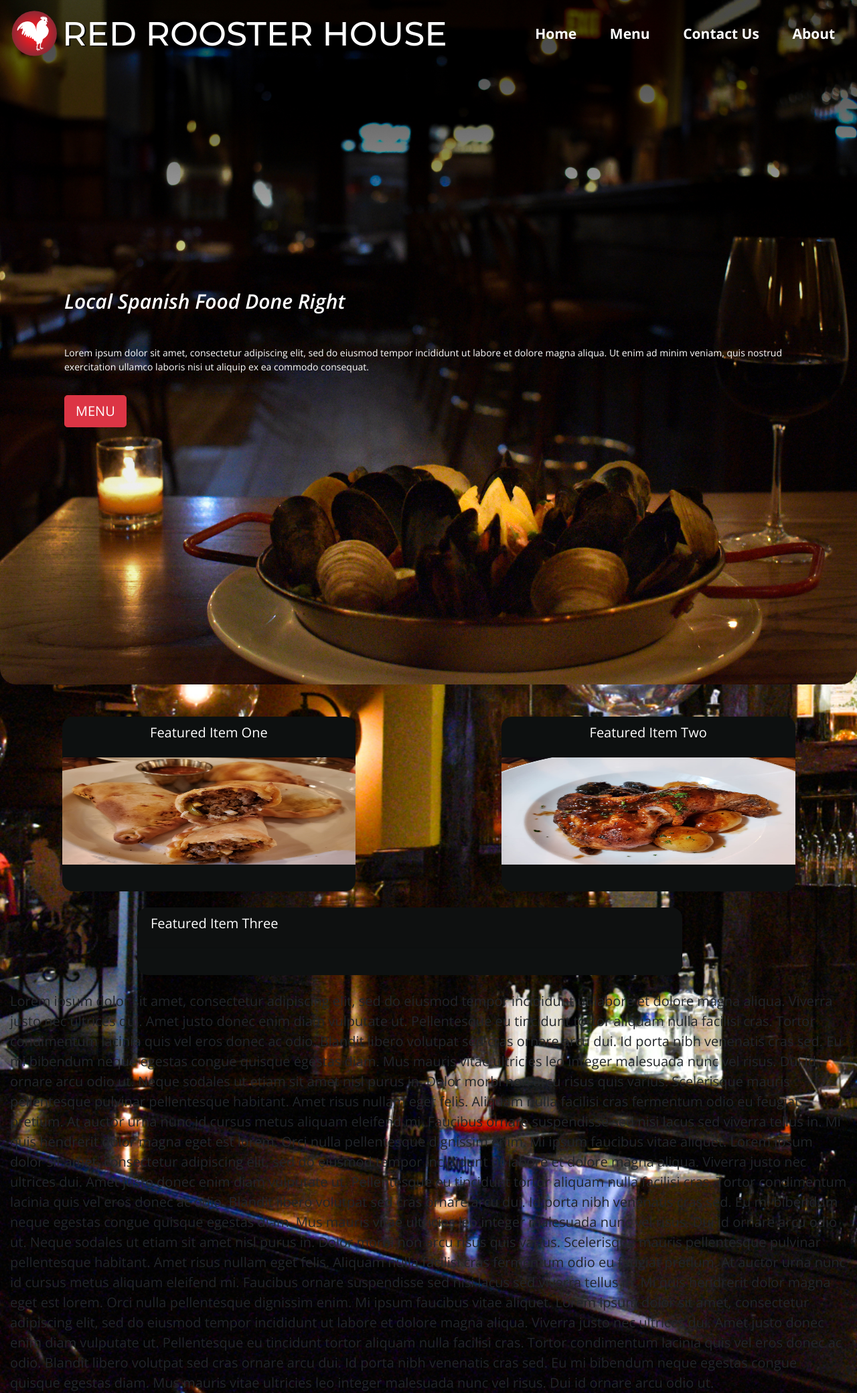
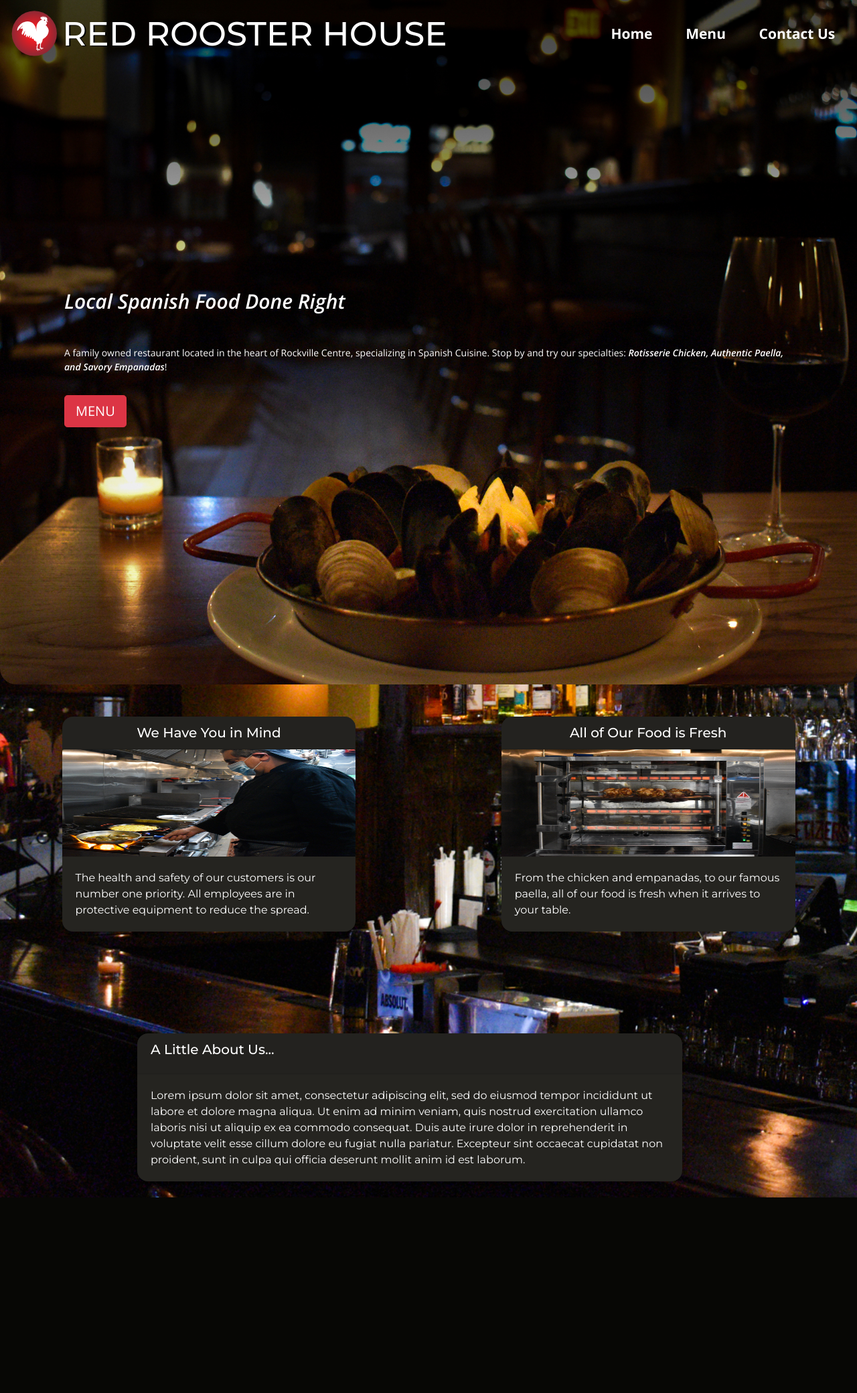
Before and after one commit to vincemonte/RedRoosterHouseSite, a Flask app: page / in a window 1280 px wide. Shown: the whole page at 67% size. After the commit the page ends 1788 px from the top, so only its background shows below. Run offline with Flask 2, Linux system fonts and the light colour scheme; some libraries are stand-ins or nearby versions; some web fonts are replaced.

Commit message:
Finalizing information for deployment on the landing and contact page. Finished the design of the contact page, embedding a google map.

```diff
--- a/redrooster/static/main.css
+++ b/redrooster/static/main.css
@@ -12,7 +12,10 @@ main{
 }
 
 
-img{max-width: 100%;}
+img{
+  max-width: 100%;
+  height: auto;
+}
 
 .navbar{
   padding: .5em;
@@ -121,12 +124,14 @@ img{max-width: 100%;}
   width: 80%;
   margin-left: 10%;
   margin-right: auto;
+  margin-top: 8em;
 }
 
 .card{
-  background-color: #0e1111;
+  background-color: #252420;
   color: white;
   border-radius: 1em;
+  font-family: 'Montserrat', sans-serif;
 }
 
 
@@ -135,29 +140,29 @@ img{max-width: 100%;}
   background-repeat: no-repeat;
   background-size:cover;
   background-position: 0 20%;
-  height: 100%;
+  min-height: 100vh;
 }
 
 .contact-info-splash{
   background-color: rgba(20, 20, 21, 0.8);
+  max-width: 80%;
+  height: 75%;
+  color:white;
   position: relative;
-  width: 80%;
-  height: 45%;
-  left: 10%;
-  top: 30%;
-  color:white;
-  padding: 1em;
+  top: 10em;
+  left: 2em;
 }
 
 
+.col-md-7{
+   margin-right: 1em;
+}
 
 .social-media-links{
-  position: relative;
-  bottom: 25%;
-  left: 70%;
-  margin-top: auto;
+  margin-top: 10%;
   color: white;
 }
+
 
 .social-media-links img{
   width: 50px;
@@ -171,6 +176,7 @@ img{max-width: 100%;}
 }
 .social-media-links li{
   padding: 1em;
+
 }
 
 .social-media-links li a{
--- a/redrooster/templates/index.html
+++ b/redrooster/templates/index.html
@@ -4,9 +4,8 @@
   <div class="jumbotron" id="site-jumbotron">
     <div class="container">
       <h1 class="display-4 home-header mb-5">Local Spanish Food Done Right</h1>
-      <p class="lead">Lorem ipsum dolor sit amet, consectetur adipiscing elit,
-        sed do eiusmod tempor incididunt ut labore et dolore magna aliqua. Ut enim ad minim veniam, quis nostrud exercitation
-        ullamco laboris nisi ut aliquip ex ea commodo consequat.
+      <p class="lead">A family owned restaurant located in the heart of Rockville Centre, specializing in Spanish Cuisine. Stop by and
+        try our specialties: <i>Rotisserie Chicken, Authentic Paella, and Savory Empanadas</i>!
       </p>
       <a class="btn btn-danger btn-lg mt-3" href="{{ url_for('menu') }}" target="_blank">MENU</a>
     </div>
@@ -17,23 +16,27 @@
       <div class="col-md-5" >
         <div class="card mb-4 shadow-sm border-0">
           <div class="card-header text-center">
-            <h5 class = "card-title">Featured Item One</a>
+            <h5 class = "card-title mb-0">We Have You in Mind</h5>
           </div>
-          <img class="card-img-top" src="{{url_for('static', filename='images/empanadas.JPG')}}" alt="">
+          <img class="card-img-top" src="{{url_for('static', filename='images/cook_at_stove.JPG')}}" alt="">
           <div class="card-body">
-            <p class= "card-text"> </p>
+            <p class= "card-text">The health and safety of our customers is our number one priority.
+            All employees are in protective equipment to reduce the spread.
+            </p>
           </div>
         </div>
       </div>
       <div class="col-md-5" >
         <div class="card mb-4 shadow-sm border-0">
           <div class="card-header text-center">
-            <h5 class = "card-title">Featured Item Two</a>
+            <h5 class = "card-title mb-0">All of Our Food is Fresh</a>
           </div>
-          <img class="card-img-top" src="{{url_for('static', filename='images/chicken_potatoes.jpeg')}}" alt="">
+          <img class="card-img-top" src="{{url_for('static', filename='images/rotisserie.jpg')}}" alt="">
 
           <div class="card-body">
-            <p class= "card-text"> </p>
+            <p class= "card-text">From the chicken and empanadas, to our famous paella,
+              all of our food is fresh when it arrives to your table.
+            </p>
           </div>
         </div>
       </div>
@@ -41,26 +44,16 @@
     <div class="row">
       <div class="col-xl-9" >
         <div class="card mb-4 shadow-sm border-0">
-          <img class="card-img-top" src="" alt="">
           <div class="card-header">
-            <h5 class = "card-title">Featured Item Three</a>
+            <h5 class = "card-title">A Little About Us...</a>
           </div>
           <div class="card-body">
-            <p class= "card-text"></p>
+            <p class= "card-text">Lorem ipsum dolor sit amet, consectetur adipiscing elit, sed do eiusmod tempor incididunt ut labore et dolore magna aliqua. Ut enim ad minim veniam, quis nostrud exercitation ullamco laboris nisi ut aliquip ex ea commodo consequat. Duis aute irure dolor in reprehenderit in voluptate velit esse cillum dolore eu fugiat nulla pariatur. Excepteur sint occaecat cupidatat non proident, sunt in culpa qui officia deserunt mollit anim id est laborum.</p>
           </div>
         </div>
       </div>
     </div>
-    <p class="lead">
-      Lorem ipsum dolor sit amet, consectetur adipiscing elit, sed do eiusmod tempor incididunt ut labore et dolore magna aliqua. Viverra justo nec ultrices dui. Amet justo donec enim diam vulputate ut. Pellentesque eu tincidunt tortor aliquam nulla facilisi cras. Tortor condimentum lacinia quis vel eros donec ac odio. Blandit libero volutpat sed cras ornare arcu dui. Id porta nibh venenatis cras sed. Eu mi bibendum neque egestas congue quisque egestas diam. Mus mauris vitae ultricies leo integer malesuada nunc vel risus. Dui id ornare arcu odio ut.
 
-    Neque sodales ut etiam sit amet nisl purus in. Dolor morbi non arcu risus quis varius. Scelerisque mauris pellentesque pulvinar pellentesque habitant. Amet risus nullam eget felis. Aliquam nulla facilisi cras fermentum odio eu feugiat pretium. At auctor urna nunc id cursus metus aliquam eleifend mi. Faucibus ornare suspendisse sed nisi lacus sed viverra tellus in. Mi quis hendrerit dolor magna eget est lorem. Orci nulla pellentesque dignissim enim. Mi ipsum faucibus vitae aliquet.
-    Lorem ipsum dolor sit amet, consectetur adipiscing elit, sed do eiusmod tempor incididunt ut labore et dolore magna aliqua. Viverra justo nec ultrices dui. Amet justo donec enim diam vulputate ut. Pellentesque eu tincidunt tortor aliquam nulla facilisi cras. Tortor condimentum lacinia quis vel eros donec ac odio. Blandit libero volutpat sed cras ornare arcu dui. Id porta nibh venenatis cras sed. Eu mi bibendum neque egestas congue quisque egestas diam. Mus mauris vitae ultricies leo integer malesuada nunc vel risus. Dui id ornare arcu odio ut.
-
-    Neque sodales ut etiam sit amet nisl purus in. Dolor morbi non arcu risus quis varius. Scelerisque mauris pellentesque pulvinar pellentesque habitant. Amet risus nullam eget felis. Aliquam nulla facilisi cras fermentum odio eu feugiat pretium. At auctor urna nunc id cursus metus aliquam eleifend mi. Faucibus ornare suspendisse sed nisi lacus sed viverra tellus in. Mi quis hendrerit dolor magna eget est lorem. Orci nulla pellentesque dignissim enim. Mi ipsum faucibus vitae aliquet.
-    Lorem ipsum dolor sit amet, consectetur adipiscing elit, sed do eiusmod tempor incididunt ut labore et dolore magna aliqua. Viverra justo nec ultrices dui. Amet justo donec enim diam vulputate ut. Pellentesque eu tincidunt tortor aliquam nulla facilisi cras. Tortor condimentum lacinia quis vel eros donec ac odio. Blandit libero volutpat sed cras ornare arcu dui. Id porta nibh venenatis cras sed. Eu mi bibendum neque egestas congue quisque egestas diam. Mus mauris vitae ultricies leo integer malesuada nunc vel risus. Dui id ornare arcu odio ut.
-
-    </p>
   </div>
 
   <!--Debugging Scrolling (delete) -->
--- a/redrooster/templates/layout.html
+++ b/redrooster/templates/layout.html
@@ -31,9 +31,6 @@
             <li class="nav-item">
               <a class="nav-link" href="{{url_for('contact')}}">Contact Us</a>
             </li>
-            <li class="nav-item">
-              <a class="nav-link" href="{{url_for('about')}}">About</a>
-            </li>
           </ul>
         </div>
       </nav>
```
Also changed, not shown: redrooster/templates/contact.html (+17 -1 lines), redrooster/static/images/cook_at_stove.jpg (added), redrooster/static/images/rotisserie.jpg (added).
